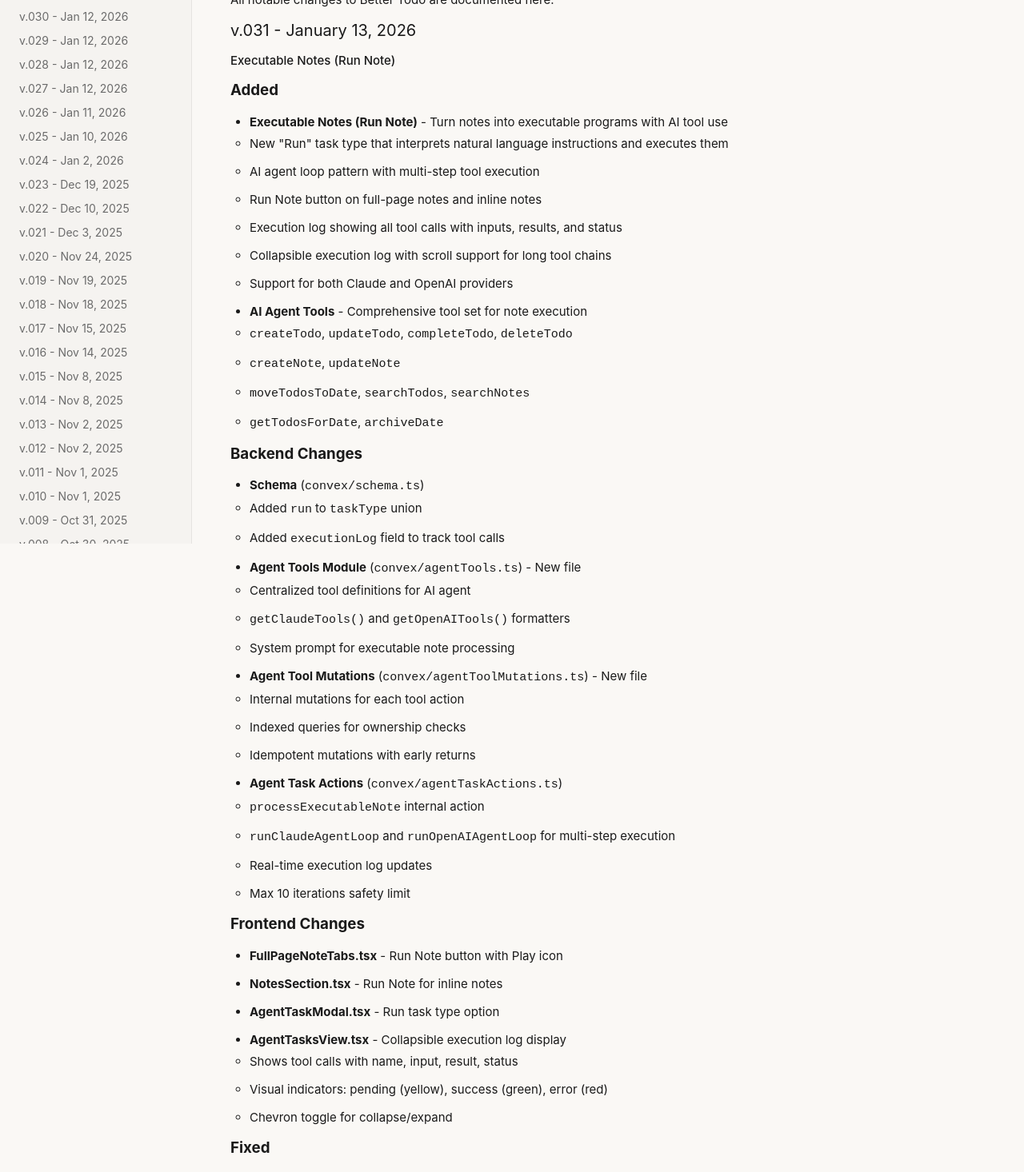
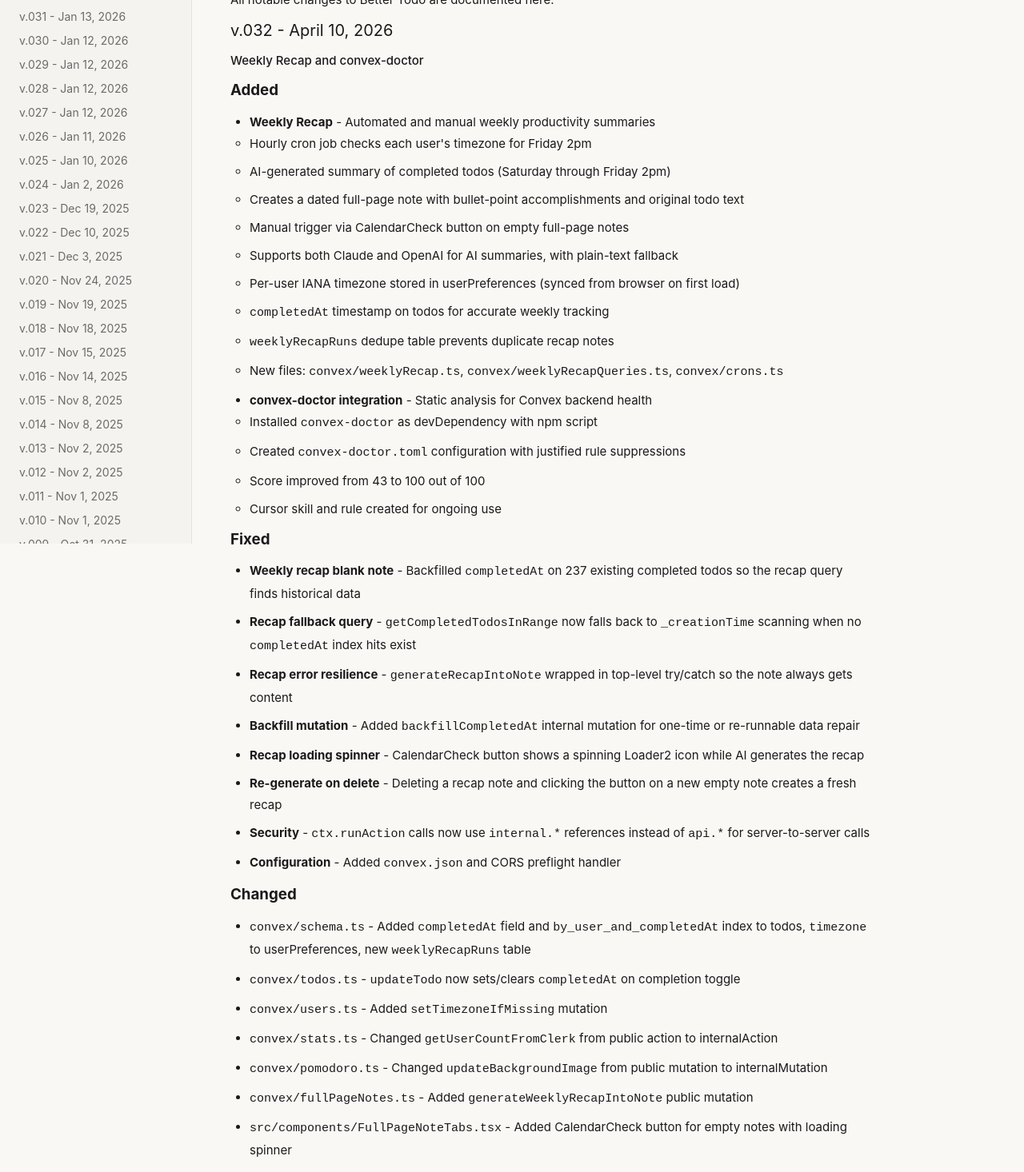
Before and after one commit to waynesutton/better-todo, a React (Vite) app: page /changelog in a window 1280 px wide. Shown: the part 120-1586 px from the top of the page at 80% size. Built offline with nearby package versions, Linux system fonts and the light colour scheme; no server answers.

Commit message:
update weekly run

```diff
--- a/convex.json
+++ /dev/null
@@ -1,3 +0,0 @@
-{
-  "functions": "convex/"
-}
--- a/convex/crons.ts
+++ b/convex/crons.ts
@@ -1,9 +1,5 @@
 import { cronJobs } from "convex/server";
-import { internal } from "./_generated/api";
 
 const crons = cronJobs();
 
-// Check every hour if any user's local time is Friday 2pm for weekly recap
-crons.interval("weekly recap tick", { hours: 1 }, internal.weeklyRecap.tick, {});
-
 export default crons;
--- a/convex/fullPageNotes.ts
+++ b/convex/fullPageNotes.ts
@@ -1135,11 +1135,6 @@
       throw new Error("Note not found or unauthorized");
     }
 
-    // Only allow on empty notes
-    if (note.content.trim() !== "") {
-      throw new Error("Weekly recap can only be generated into an empty note");
-    }
-
     // Schedule the internal action that fetches todos and calls AI
     await ctx.scheduler.runAfter(0, internal.weeklyRecap.generateRecapIntoNote, {
       userId,
--- a/src/pages/Changelog.tsx
+++ b/src/pages/Changelog.tsx
@@ -2,11 +2,12 @@
 import { X } from "lucide-react";
 
 export function Changelog() {
-  const [activeSection, setActiveSection] = useState("v031");
+  const [activeSection, setActiveSection] = useState("v032");
   const [sidebarOpen, setSidebarOpen] = useState(false);
 
   // Keep this list in sync with the <section> anchors rendered below.
   const sections = [
+    { id: "v032", title: "v.032 - Apr 10, 2026" },
     { id: "v031", title: "v.031 - Jan 13, 2026" },
     { id: "v030", title: "v.030 - Jan 12, 2026" },
     { id: "v029", title: "v.029 - Jan 12, 2026" },
@@ -101,12 +102,162 @@
 
       <div className="launch-container">
         {/* Each section mirrors the markdown changelog so anchors stay in sync. */}
-        <section id="v031" className="launch-section">
+        <section id="v032" className="launch-section">
           <h1 className="launch-title">Changelog</h1>
           <p className="launch-intro">
             All notable changes to Better Todo are documented here.
           </p>
 
+          <h2 className="section-title">v.032 - April 10, 2026</h2>
+          <p className="changelog-subtitle">
+            Weekly Recap and convex-doctor
+          </p>
+
+          <h3 className="changelog-category">Added</h3>
+          <ul className="feature-list">
+            <li>
+              <strong>Weekly Recap</strong> - Automated and manual weekly
+              productivity summaries
+              <ul className="nested-list">
+                <li>
+                  Hourly cron job checks each user&apos;s timezone for Friday
+                  2pm
+                </li>
+                <li>
+                  AI-generated summary of completed todos (Saturday through
+                  Friday 2pm)
+                </li>
+                <li>
+                  Creates a dated full-page note with bullet-point
+                  accomplishments and original todo text
+                </li>
+                <li>
+                  Manual trigger via CalendarCheck button on empty full-page
+                  notes
+                </li>
+                <li>
+                  Supports both Claude and OpenAI for AI summaries, with
+                  plain-text fallback
+                </li>
+                <li>
+                  Per-user IANA timezone stored in userPreferences (synced from
+                  browser on first load)
+                </li>
+                <li>
+                  <code>completedAt</code> timestamp on todos for accurate
+                  weekly tracking
+                </li>
+                <li>
+                  <code>weeklyRecapRuns</code> dedupe table prevents duplicate
+                  recap notes
+                </li>
+                <li>
+                  New files: <code>convex/weeklyRecap.ts</code>,{" "}
+                  <code>convex/weeklyRecapQueries.ts</code>,{" "}
+                  <code>convex/crons.ts</code>
+                </li>
+              </ul>
+            </li>
+            <li>
+              <strong>convex-doctor integration</strong> - Static analysis for
+              Convex backend health
+              <ul className="nested-list">
+                <li>
+                  Installed <code>convex-doctor</code> as devDependency with npm
+                  script
+                </li>
+                <li>
+                  Created <code>convex-doctor.toml</code> configuration with
+                  justified rule suppressions
+                </li>
+                <li>Score improved from 43 to 100 out of 100</li>
+                <li>
+                  Cursor skill and rule created for ongoing use
+                </li>
+              </ul>
+            </li>
+          </ul>
+
+          <h3 className="changelog-category">Fixed</h3>
+          <ul className="feature-list">
+            <li>
+              <strong>Weekly recap blank note</strong> - Backfilled{" "}
+              <code>completedAt</code> on 237 existing completed todos so the
+              recap query finds historical data
+            </li>
+            <li>
+              <strong>Recap fallback query</strong> -{" "}
+              <code>getCompletedTodosInRange</code> now falls back to{" "}
+              <code>_creationTime</code> scanning when no{" "}
+              <code>completedAt</code> index hits exist
+            </li>
+            <li>
+              <strong>Recap error resilience</strong> -{" "}
+              <code>generateRecapIntoNote</code> wrapped in top-level try/catch
+              so the note always gets content
+            </li>
+            <li>
+              <strong>Backfill mutation</strong> - Added{" "}
+              <code>backfillCompletedAt</code> internal mutation for one-time or
+              re-runnable data repair
+            </li>
+            <li>
+              <strong>Recap loading spinner</strong> - CalendarCheck button shows
+              a spinning Loader2 icon while AI generates the recap
+            </li>
+            <li>
+              <strong>Re-generate on delete</strong> - Deleting a recap note and
+              clicking the button on a new empty note creates a fresh recap
+            </li>
+            <li>
+              <strong>Security</strong> - <code>ctx.runAction</code> calls now
+              use <code>internal.*</code> references instead of{" "}
+              <code>api.*</code> for server-to-server calls
+            </li>
+            <li>
+              <strong>Configuration</strong> - Added <code>convex.json</code>{" "}
+              and CORS preflight handler
+            </li>
+          </ul>
+
+          <h3 className="changelog-category">Changed</h3>
+          <ul className="feature-list">
+            <li>
+              <code>convex/schema.ts</code> - Added <code>completedAt</code>{" "}
+              field and <code>by_user_and_completedAt</code> index to todos,{" "}
+              <code>timezone</code> to userPreferences, new{" "}
+              <code>weeklyRecapRuns</code> table
+            </li>
+            <li>
+              <code>convex/todos.ts</code> - <code>updateTodo</code> now
+              sets/clears <code>completedAt</code> on completion toggle
+            </li>
+            <li>
+              <code>convex/users.ts</code> - Added{" "}
+              <code>setTimezoneIfMissing</code> mutation
+            </li>
+            <li>
+              <code>convex/stats.ts</code> - Changed{" "}
+              <code>getUserCountFromClerk</code> from public action to
+              internalAction
+            </li>
+            <li>
+              <code>convex/pomodoro.ts</code> - Changed{" "}
+              <code>updateBackgroundImage</code> from public mutation to
+              internalMutation
+            </li>
+            <li>
+              <code>convex/fullPageNotes.ts</code> - Added{" "}
+              <code>generateWeeklyRecapIntoNote</code> public mutation
+            </li>
+            <li>
+              <code>src/components/FullPageNoteTabs.tsx</code> - Added
+              CalendarCheck button for empty notes with loading spinner
+            </li>
+          </ul>
+        </section>
+
+        <section id="v031" className="launch-section">
           <h2 className="section-title">v.031 - January 13, 2026</h2>
           <p className="changelog-subtitle">Executable Notes (Run Note)</p>
 
```
Also changed, not shown: convex/weeklyRecap.ts (+6 -38 lines), convex/weeklyRecapQueries.ts (+14 -25 lines).
